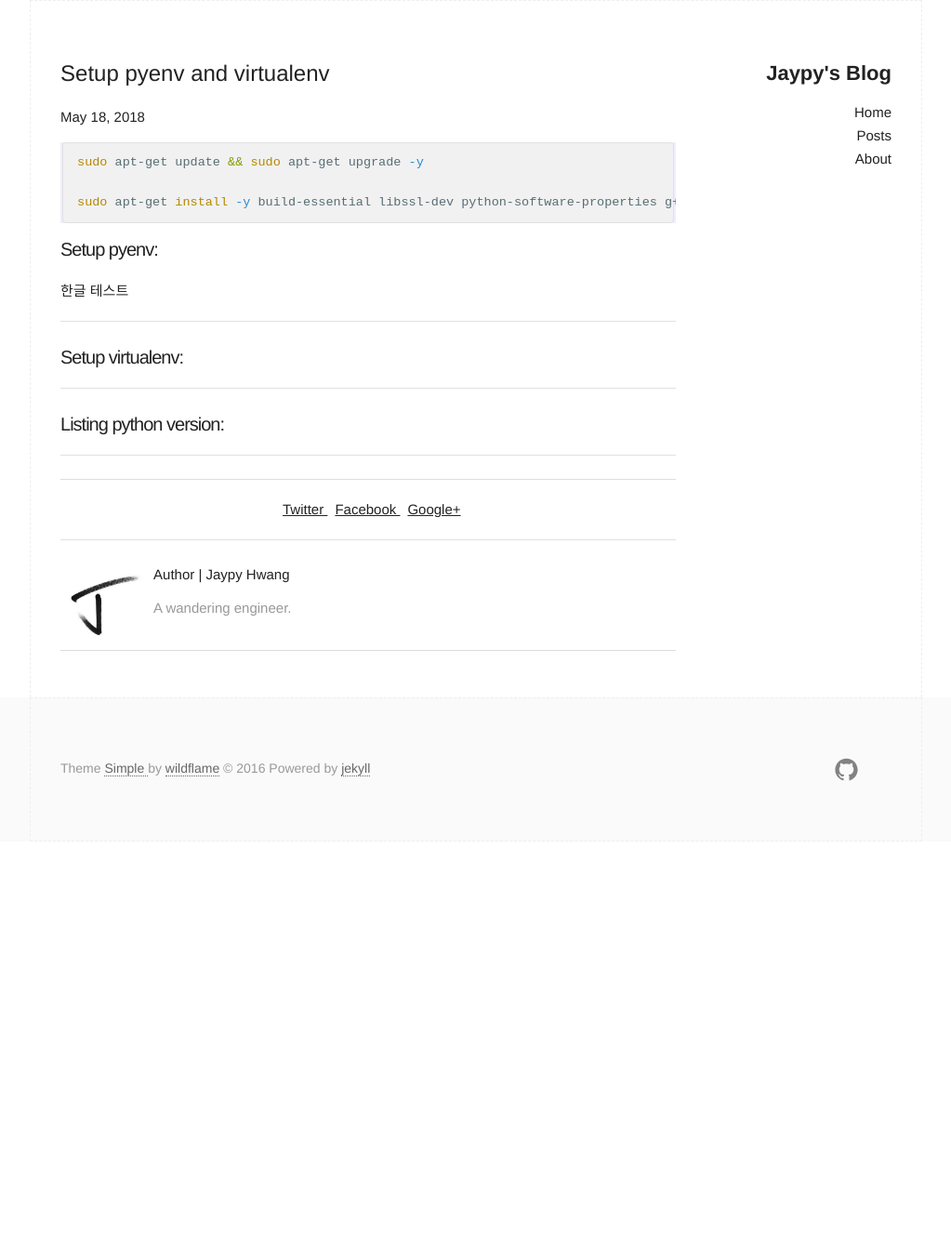
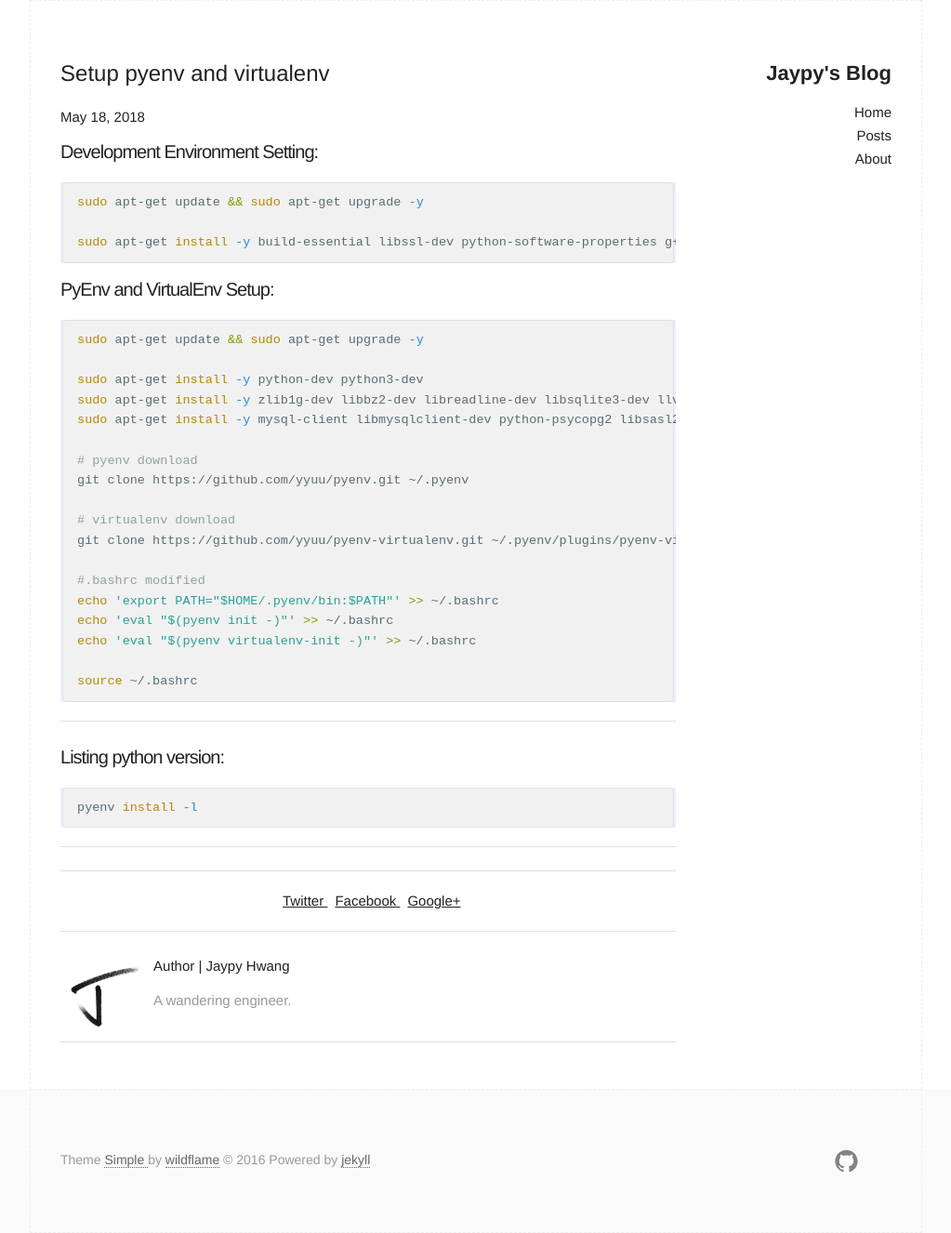
Before and after one commit to jaypy-h/jaypy-h.github.io, a Jekyll site: the page built from _posts/2018-05-18-setup-pyenv-and-virtualenv.md, in a window 1280 px wide. Shown: the whole page at 93% size, without its empty margins (128-1151 px from the left). Built offline with Jekyll 4.4.1, drawn with Linux system fonts in a browser that asks for light colours; before the commit the page ends 905 px from its top, so only the background shows below that.

Commit message:
Test post

````diff
--- a/_posts/2018-05-18-setup-pyenv-and-virtualenv.md
+++ b/_posts/2018-05-18-setup-pyenv-and-virtualenv.md
@@ -8,22 +8,42 @@ description: Setup pyenv and virtualenv.
 
 <!--description-->
 
+### Development Environment Setting:
+
 ```shell
 sudo apt-get update && sudo apt-get upgrade -y
 
 sudo apt-get install -y build-essential libssl-dev python-software-properties g++ make cmake
 ```
-### Setup pyenv:
 
-한글 테스트
+### PyEnv and VirtualEnv Setup:
 
-----
+```shell
+sudo apt-get update && sudo apt-get upgrade -y
 
-### Setup virtualenv:
+sudo apt-get install -y python-dev python3-dev
+sudo apt-get install -y zlib1g-dev libbz2-dev libreadline-dev libsqlite3-dev llvm libclang1
+sudo apt-get install -y mysql-client libmysqlclient-dev python-psycopg2 libsasl2-dev
 
+# pyenv download
+git clone https://github.com/yyuu/pyenv.git ~/.pyenv
+
+# virtualenv download
+git clone https://github.com/yyuu/pyenv-virtualenv.git ~/.pyenv/plugins/pyenv-virtualenv
+
+#.bashrc modified
+echo 'export PATH="$HOME/.pyenv/bin:$PATH"' >> ~/.bashrc
+echo 'eval "$(pyenv init -)"' >> ~/.bashrc
+echo 'eval "$(pyenv virtualenv-init -)"' >> ~/.bashrc
+
+source ~/.bashrc
+```
 ----
 
 ### Listing python version:
 
+```shell
+pyenv install -l
+```
 
 ----
````
